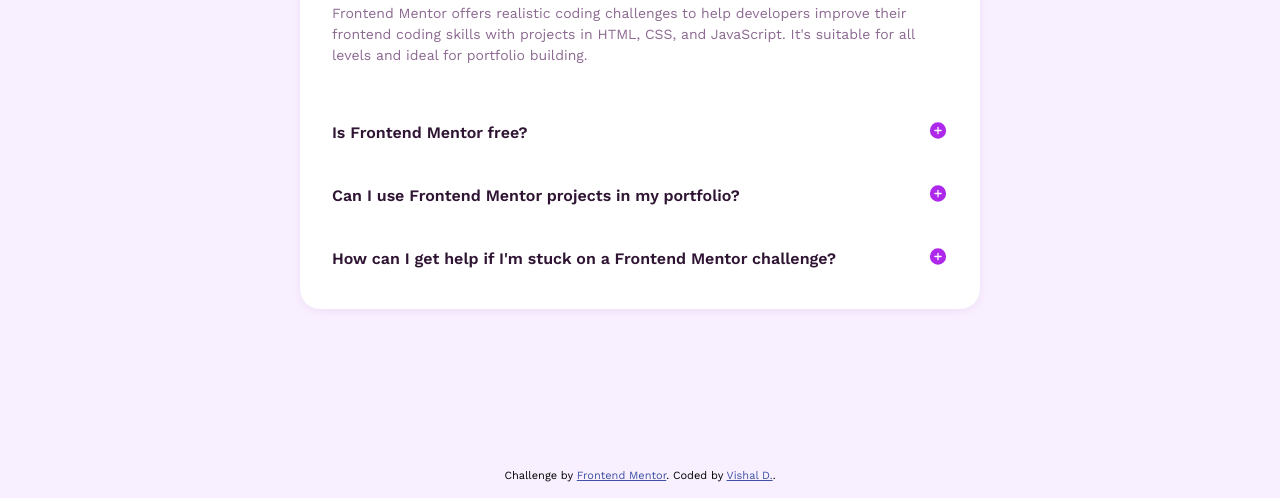
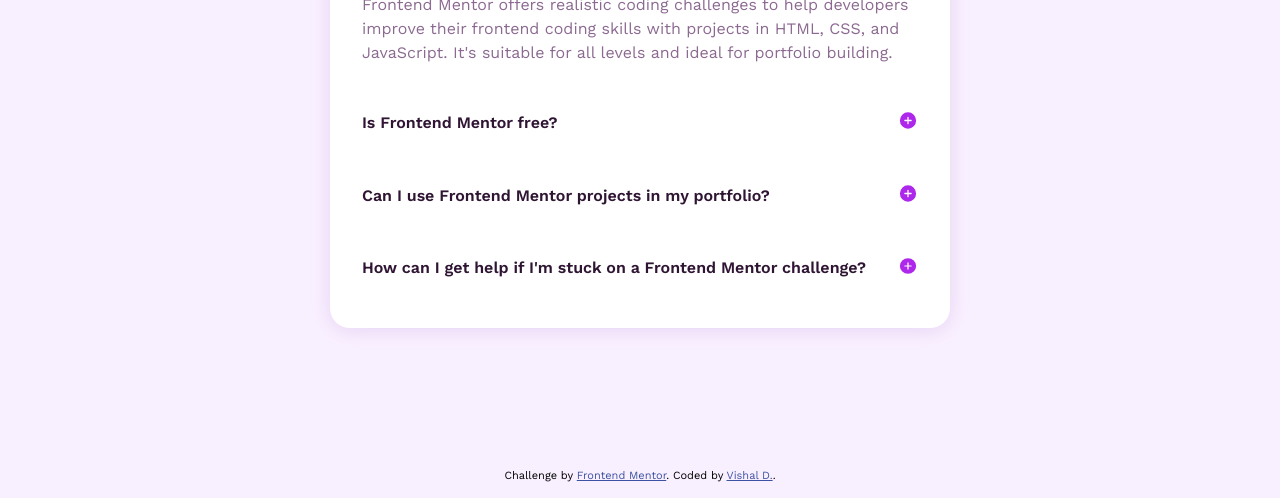
Before and after one commit to Hummingcoder/FAQ-accordian, a plain HTML site: page index.html in a window 1280 px wide. Shown: the part 299-800 px from the top of the page. Drawn offline with nearby package versions, Linux system fonts and the light colour scheme.

Commit message:
third commit

```diff
--- a/src/style.css
+++ b/src/style.css
@@ -39,7 +39,7 @@ h1,
 p {
   font-weight: 400;
   color: hsl(292, 16%, 49%);
-  font-size: 14px;
+  font-size: 1rem;
   line-height: 1.5;
 }
 
@@ -47,10 +47,10 @@ article {
   z-index: 2;
   background: hsl(0, 0%, 100%);
   width: fit-content;
-  max-width: 680px;
+  max-width: 620px;
   padding: 2em;
   border-radius: 20px;
-  box-shadow: 0px 2px 10px hsla(277, 49%, 48%, 0.095);
+  box-shadow: 0px 2px 20px hsla(277, 49%, 48%, 0.159);
 }
 .heading {
   display: flex;
@@ -67,7 +67,7 @@ article {
   align-items: center;
   gap: 1rem;
   font-weight: 600;
-  margin-bottom: 0.4em;
+  margin-bottom: 1em;
 }
 .ques:hover,
 .ques:active {
```
